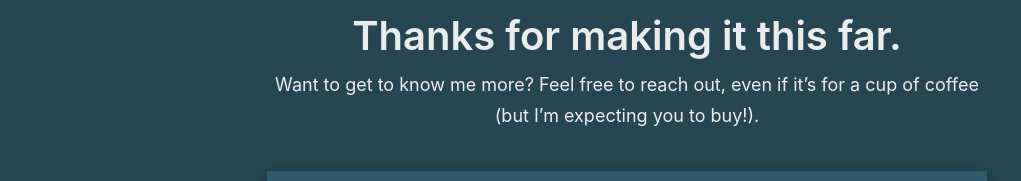
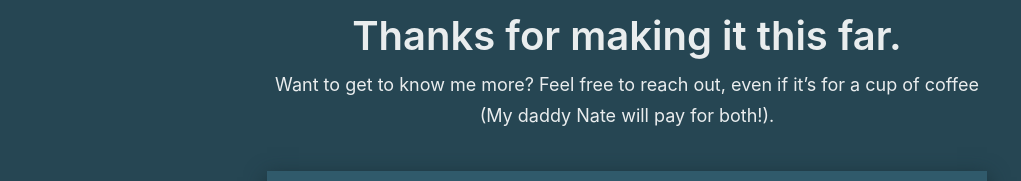
Before and after one commit to btzc/personal-website-v3, a React (Create React App) app: page / in a window 1280 px wide. Shown: the part 3732-3913 px from the top of the page, without its empty margins (13-1034 px from the left). Built offline with nearby package versions, Linux system fonts and the light colour scheme.

Commit message:
Update contact.pages.jsx
Fixed something that I felt was missing

```diff
--- a/src/pages/contact/contact.pages.jsx
+++ b/src/pages/contact/contact.pages.jsx
@@ -13,7 +13,7 @@ const Contact = () => (
         Thanks for making it this far.
       </span>
       <span className='contact--content__sub'>
-        Want to get to know me more? Feel free to reach out, even if it’s for a cup of coffee (but I’m expecting you to buy!).
+        Want to get to know me more? Feel free to reach out, even if it’s for a cup of coffee (My daddy Nate will pay for both!).
       </span>
       <div className='socials--container'>
         <Socials />
```
